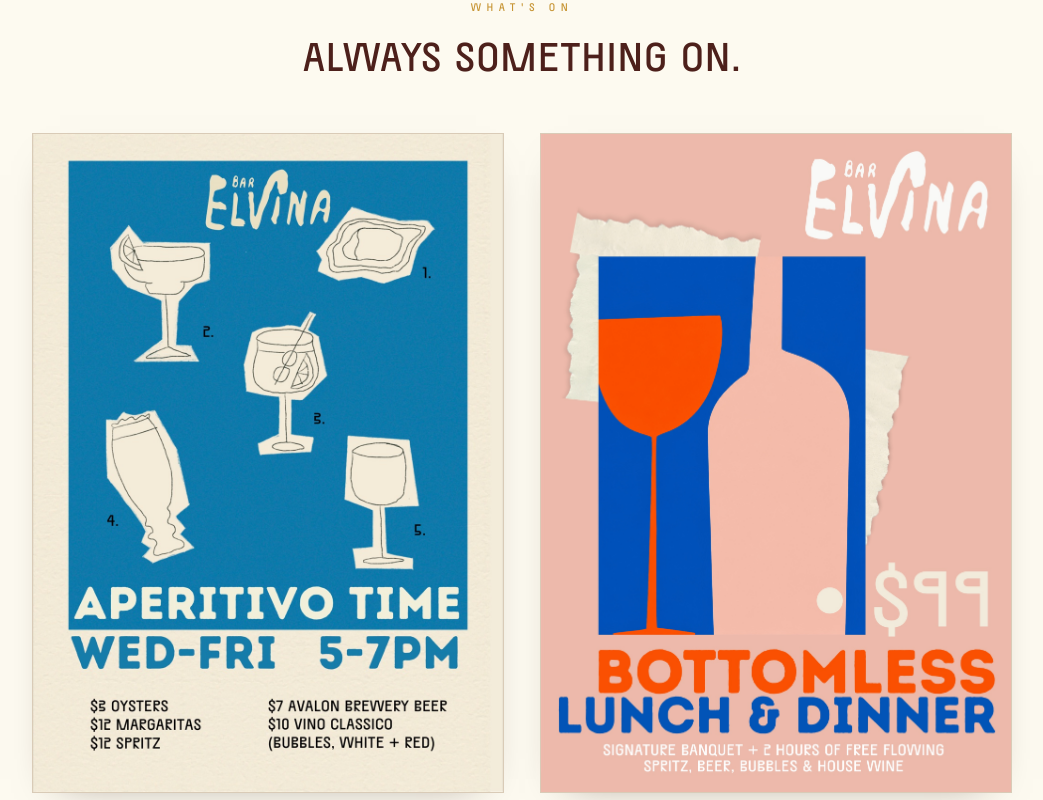
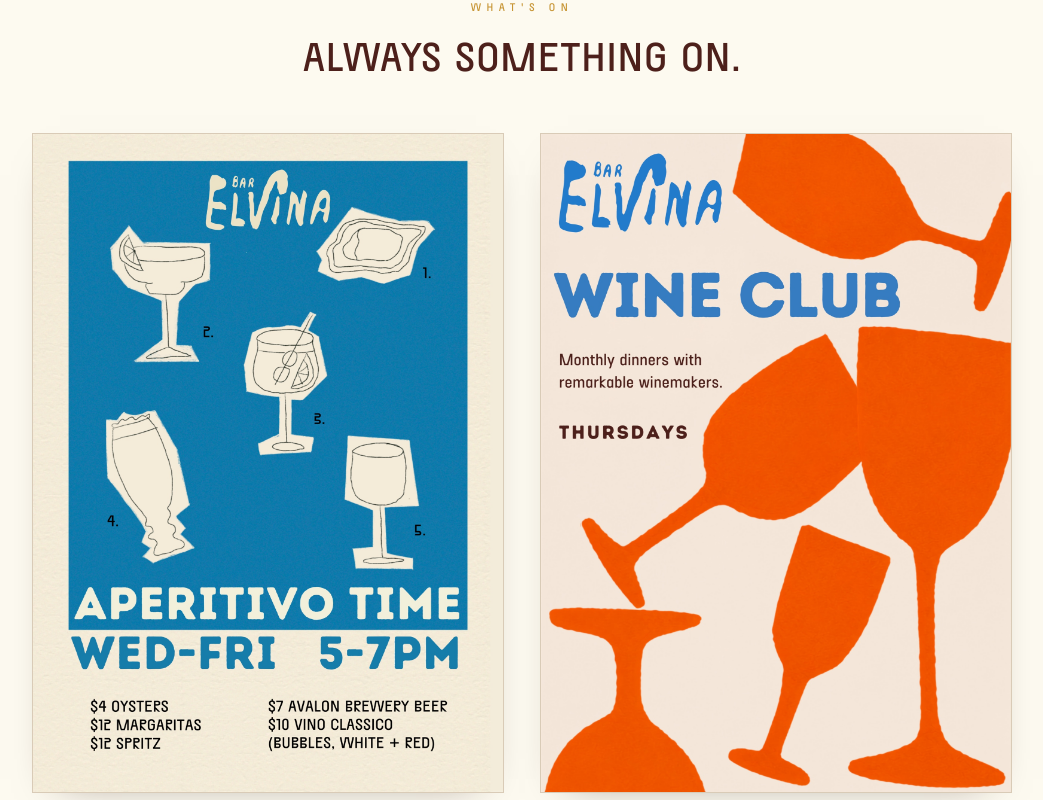
Before and after one commit to seammedia/bar-elvina, a Next.js app: page /whats-on in a window 1280 px wide. Shown: the part 720-1520 px from the top of the page, without its empty margins (118-1161 px from the left). Built offline with nearby package versions, Linux system fonts and the light colour scheme.

Commit message:
Update Elvina website posters and homepage copy

```diff
--- a/src/app/whats-on/page.tsx
+++ b/src/app/whats-on/page.tsx
@@ -9,7 +9,7 @@
 export const metadata: Metadata = {
   title: "What's On — Elvina",
   description:
-    "What's on at Elvina: Aperitivo Time, $99 bottomless lunch and dinner, Wagyu Wednesday and Vino Vinyl Fridays.",
+    "What's on at Elvina: Aperitivo Time, Wine Club dinners, $99 bottomless lunch and dinner, Wagyu Wednesday and Vino Vinyl Fridays.",
 };
 
 export default function WhatsOnPage() {
@@ -21,7 +21,7 @@
         title="A reason for every night."
         description="Pull up a chair, find your spot. There's always something on at Elvina."
       />
-      <WhatsOn />
+      <WhatsOn eagerFirstPoster />
 
       <section className="cta-strip">
         <div className="container">
--- a/src/components/about.tsx
+++ b/src/components/about.tsx
@@ -5,7 +5,7 @@
         <div className="about-grid">
           <div className="about-copy">
             <span className="eyebrow">A True Local</span>
-            <h2>Coastal Mediterranean, in Avalon Village.</h2>
+            <h2>Coastal Mediterranean.</h2>
             <p>
               Elvina sits in Avalon Village, looking out toward the
               main street. Inside, an eclectic list of wine, plates pulled from
--- a/src/components/hero.tsx
+++ b/src/components/hero.tsx
@@ -9,10 +9,9 @@
       <div className="hero-inner">
         <div className="container">
           <div className="hero-content">
-            <span className="eyebrow hero-eyebrow">Avalon Village</span>
             <h1>Inviting.<br />Breezy.<br />Sun-soaked.</h1>
             <p>
-              A coastal Mediterranean kitchen and bar in Avalon Village. Long
+              A coastal Mediterranean kitchen and bar in Avalon. Long
               lunches, sun-drunk afternoons and dancing evenings, all with an
               eclectic wine list.
             </p>
--- a/src/components/whats-on.tsx
+++ b/src/components/whats-on.tsx
@@ -1,20 +1,21 @@
 import Image from "next/image";
 
 const posters = [
-  { name: "Aperitivo Time", image: "/images/whatson-aperitivo.jpg", alt: "Aperitivo Time - Wed to Fri 5-7pm, oysters, margaritas, spritz and wine" },
+  { name: "Aperitivo Time", image: "/images/whatson-aperitivo.jpg", alt: "Aperitivo Time - Wed to Fri 5-7pm, $4 oysters, margaritas, spritz and wine" },
+  { name: "Wine Club", image: "/images/whatson-wine-club.jpg", alt: "Elvina Wine Club - monthly Thursday dinners with remarkable winemakers" },
   { name: "Bottomless", image: "/images/whatson-bottomless-pink.jpg", alt: "Bottomless lunch and dinner - $99 including a signature banquet and two-hour drinks package" },
   { name: "Wagyu Wednesday", image: "/images/whatson-wagyu.jpg", alt: "Wagyu Wednesday - $33 Tajima MB4+ wagyu rump with fries and eschallot butter" },
   { name: "Vino Vinyl Fridays", image: "/images/whatson-vinyl.jpg", alt: "Vino Vinyl Fridays at Elvina - drinks, tunes and food with music by Luke Tommy G" },
 ];
 
-export function WhatsOn() {
+export function WhatsOn({ eagerFirstPoster = false }: { eagerFirstPoster?: boolean }) {
   return (
     <section className="happenings">
       <div className="container">
         <span className="eyebrow">What&apos;s On</span>
         <h2>Always something on.</h2>
         <div className="whatson-grid">
-          {posters.map((p) => (
+          {posters.map((p, index) => (
             <figure key={p.name} className="whatson-poster">
               <Image
                 src={p.image}
@@ -22,6 +23,7 @@
                 width={1000}
                 height={1400}
                 sizes="(max-width: 820px) 100vw, 50vw"
+                loading={eagerFirstPoster && index === 0 ? "eager" : "lazy"}
               />
             </figure>
           ))}
```
Also changed, not shown: public/images/whatson-aperitivo.jpg, public/images/whatson-wine-club.jpg (added).
